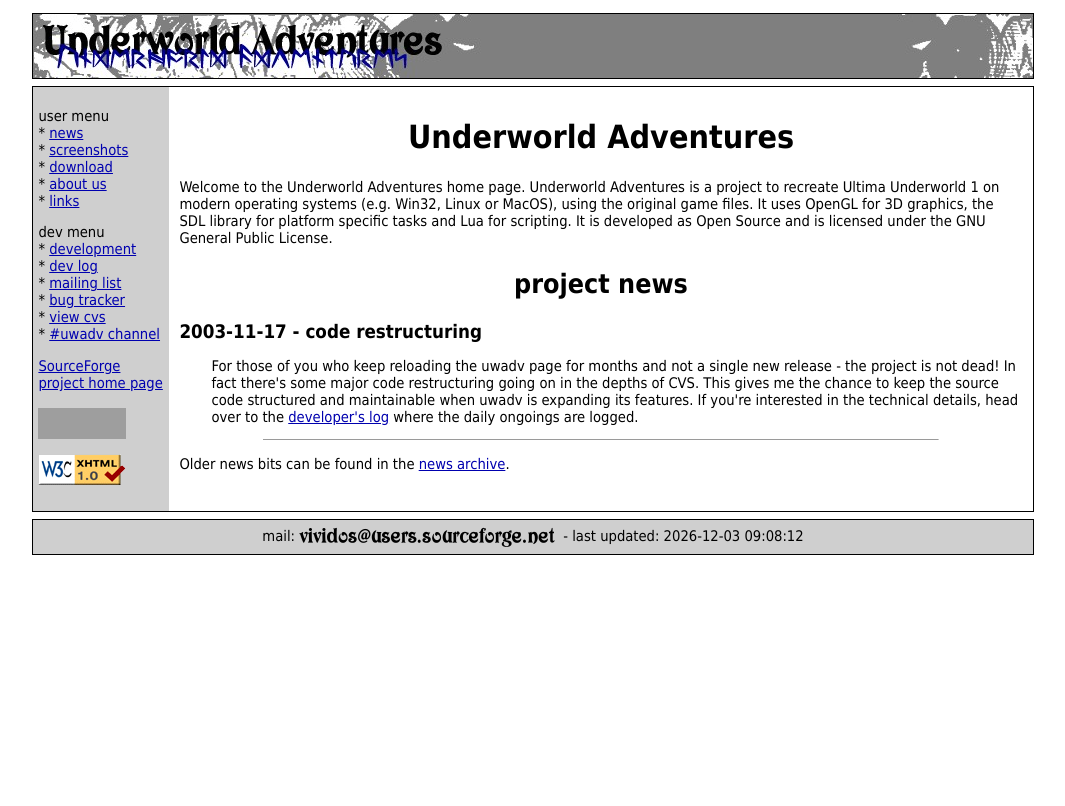
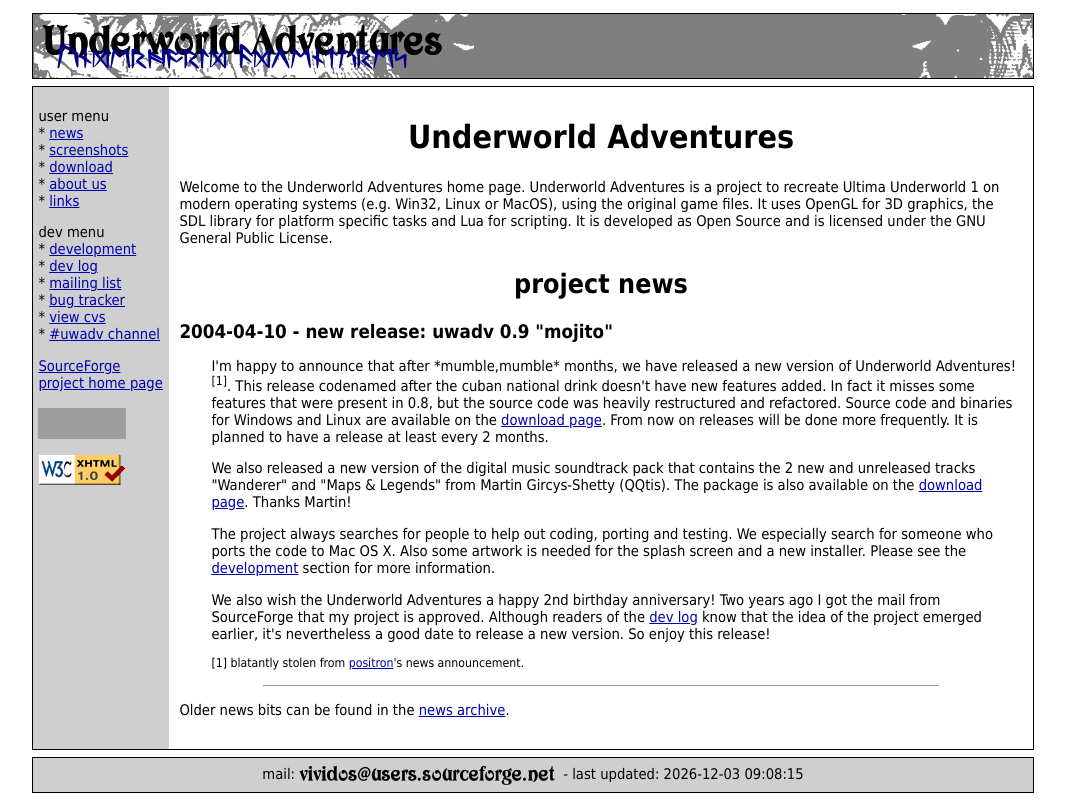
Before and after one commit to vividos/UnderworldAdventures, a PHP site: page /?page=1 in a window 1280 px wide. Shown: the whole page, without its empty margins (107-1172 px from the left). Before the commit the page ends 555 px from the top, so only its background shows below. Run offline with PHP 8.4, Linux system fonts and the light colour scheme; data that the repository does not hold is empty; grey boxes are pictures that could not be loaded.

Commit message:
added news about release and moved old announcement into news archive

```diff
--- a/webpages/news.php
+++ b/webpages/news.php
@@ -6,10 +6,26 @@
 
 <h2>project news</h2>
 
-<span class="newsHeading">2003-11-17 - code restructuring</span>
+<span class="newsHeading">2004-04-10 - new release: uwadv 0.9 "mojito"</span>
 
 <p class="newsBody">
-For those of you who keep reloading the uwadv page for months and not a single new release - the project is not dead! In fact there's some major code restructuring going on in the depths of CVS. This gives me the chance to keep the source code structured and maintainable when uwadv is expanding its features. If you're interested in the technical details, head over to the <a href="index.php?page=devlog">developer's log</a> where the daily ongoings are logged.
+I'm happy to announce that after *mumble,mumble* months, we have released a new version of Underworld Adventures!<sup>[1]</sup>. This release codenamed after the cuban national drink doesn't have new features added. In fact it misses some features that were present in 0.8, but the source code was heavily restructured and refactored. Source code and binaries for Windows and Linux are available on the <a href="index.php?page=download">download page</a>. From now on releases will be done more frequently. It is planned to have a release at least every 2 months.
+</p>
+
+<p class="newsBody">
+We also released a new version of the digital music soundtrack pack that contains the 2 new and unreleased tracks "Wanderer" and "Maps & Legends" from Martin Gircys-Shetty (QQtis). The package is also available on the <a href="index.php?page=download">download page</a>. Thanks Martin!
+</p>
+
+<p class="newsBody">
+The project always searches for people to help out coding, porting and testing. We especially search for someone who ports the code to Mac OS X. Also some artwork is needed for the splash screen and a new installer. Please see the <a href="index.php?page=dev">development</a> section for more information.
+</p>
+
+<p class="newsBody">
+We also wish the Underworld Adventures a happy 2nd birthday anniversary! Two years ago I got the mail from SourceForge that my project is approved. Although readers of the <a href="index.php?page=devlog">dev log</a> know that the idea of the project emerged earlier, it's nevertheless a good date to release a new version. So enjoy this release!
+</p>
+
+<p class="newsBody">
+<small>[1] blatantly stolen from <a href="http://www.xiph.org/positron/" target="_blank">positron</a>'s news announcement.</small>
 </p>
 
 <hr size="1" width="80%"/>
```
Also changed, not shown: webpages/archive.php (+11 -0 lines).
